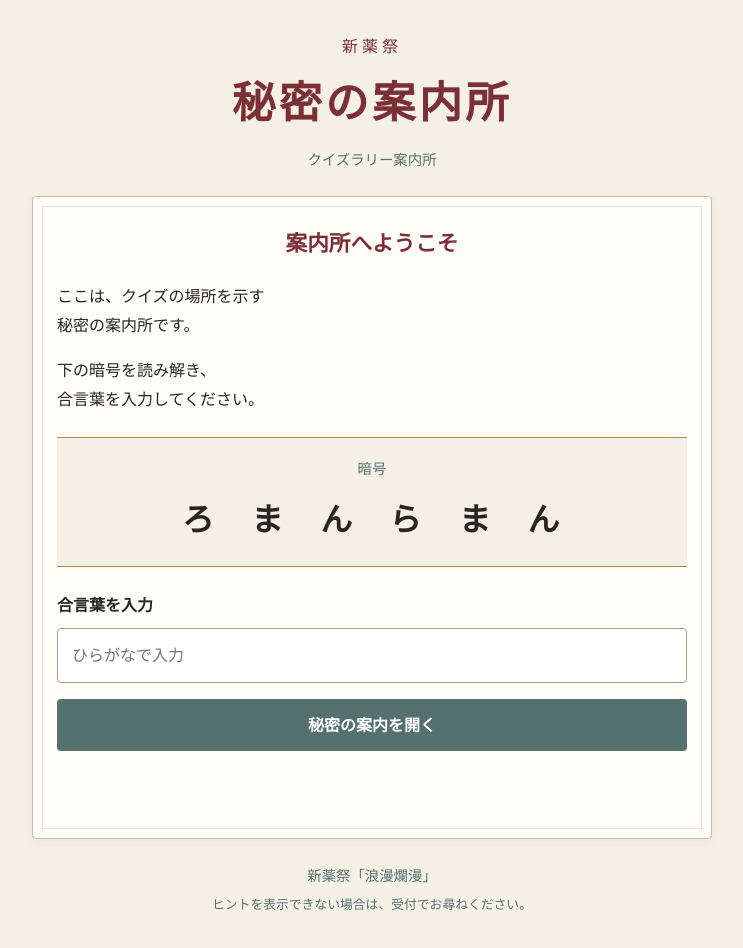
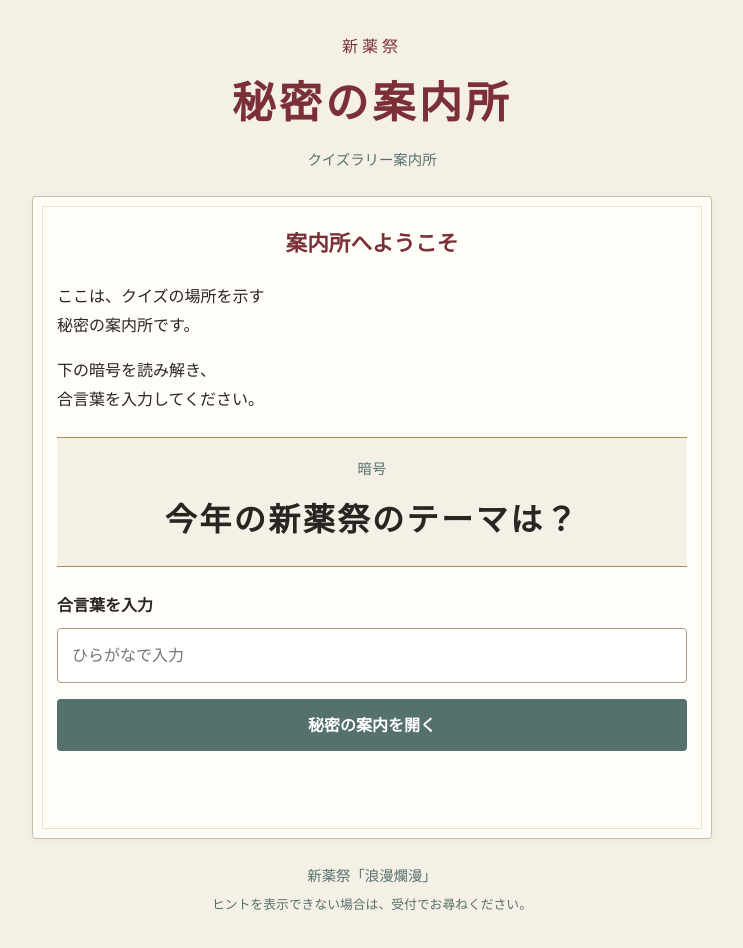
Before and after one commit to tamchi1729/shinnyakusai-2026-quiz, a plain HTML site: page index.html in a window 1280 px wide. Shown: the whole page, without its empty margins (268-1011 px from the left). Drawn offline with Linux system fonts and the light colour scheme.

Commit message:
Update index.html

```diff
--- a/index.html
+++ b/index.html
@@ -29,7 +29,7 @@
 
       <div class="cipher-box">
         <p class="cipher-label">暗号</p>
-        <p class="cipher">ろ　ま　ん　ら　ま　ん</p>
+        <p class="cipher">今年の新薬祭のテーマは？</p>
       </div>
 
       <label for="answer">合言葉を入力</label>
```
